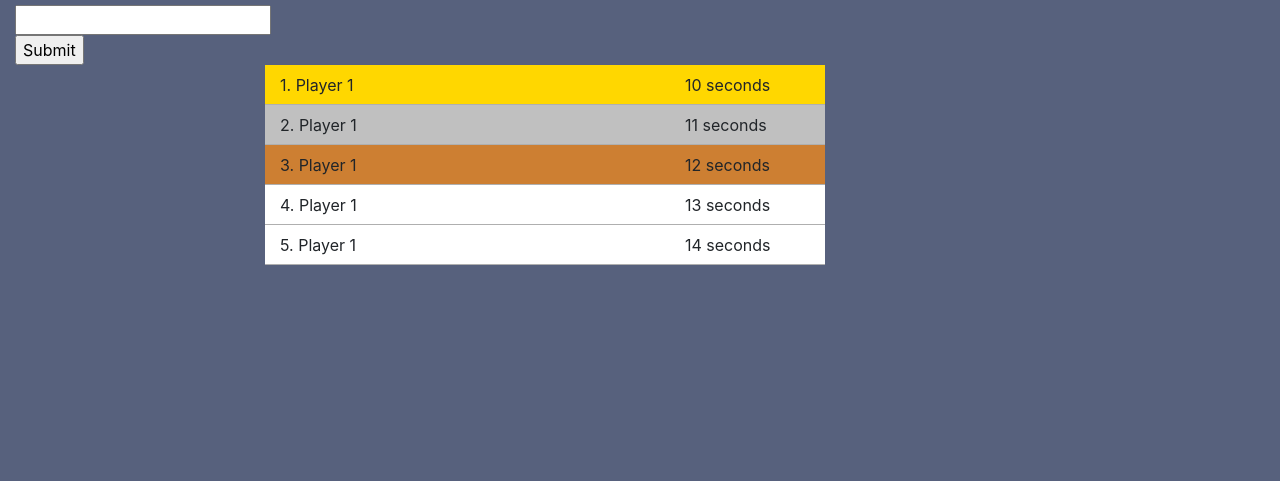
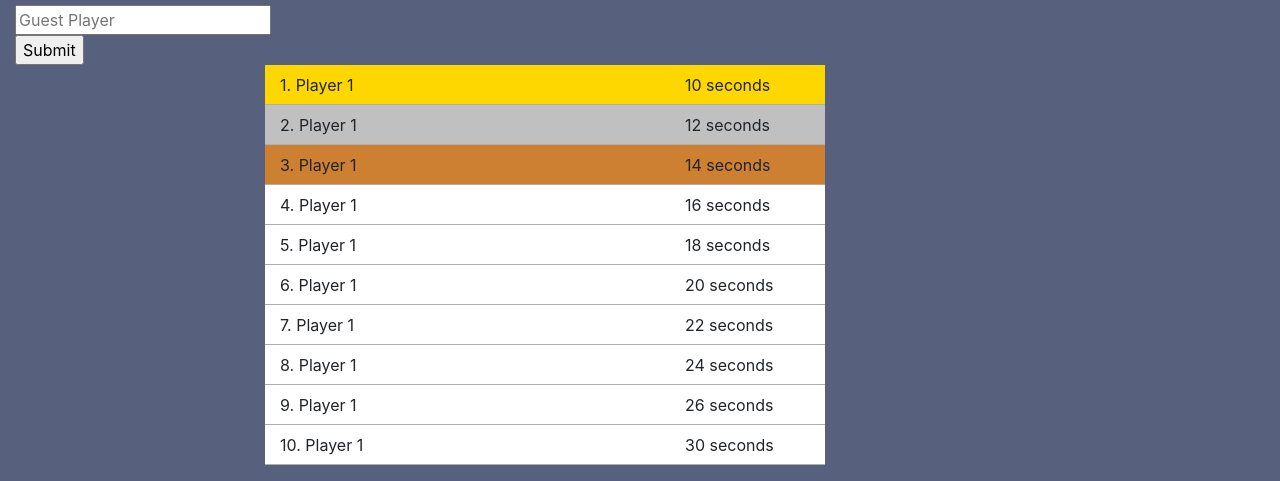
Before and after one commit to jonathanluu0/Reflex-Reactor, a plain HTML site: page index.html in a window 1280 px wide. Shown: the part 764-1245 px from the top of the page. Before the commit the page ends 1045 px from the top, so only its background shows below. Drawn offline with nearby package versions, Linux system fonts and the light colour scheme.

Commit message:
93% done

```diff
--- a/css/style.css
+++ b/css/style.css
@@ -11,6 +11,8 @@ form{
   width: 120px;
   float: left;
 }
+
+
 #star{
   height: 200px;
 }
@@ -56,9 +58,11 @@ form{
 .row:nth-child(2) {background: #c0c0c0;}
 /* Bronze */
 .row:nth-child(3) {background: #cd7f32;}
-.row:nth-child(4) {background: white;}
-.row:nth-child(5) {background: white;}
 
+
+.unranked{
+  background: white;
+}
 .row {
   position: relative;
   display: block;
--- a/index.html
+++ b/index.html
@@ -41,27 +41,41 @@
 
 
     <form id="name-submit">
-      Name:  <input type="text" name="fullname" class="username"><input type="submit" value="Submit">
+      Name:  <input type="text" name="fullname" class="username" placeholder="Guest Player"><input type="submit" value="Submit">
     </form>
-    <!-- <form id="name-submit">
-      Name: <input class="name"></input> <button class="btn btn-secondary" id="enter"></button>
-    </form> -->
+
       <div id="leaderboard">
         <ol start="1">
           <li class="row">
                 <div class="name">1. <span id="first-name">Player 1</span></div><div class="time"><span id="one">10</span> seconds</div>
           </li>
           <li class="row">
-                <div class="name">2. <span id="second-name">Player 1</span></div><div class="time"><span id="two">11</span> seconds</div>
+                <div class="name">2. <span id="second-name">Player 1</span></div><div class="time"><span id="two">12</span> seconds</div>
           </li>
           <li class="row">
-                <div class="name">3. <span id="third-name">Player 1</span></div><div class="time"><span id="three">12</span> seconds</div>
+                <div class="name">3. <span id="third-name">Player 1</span></div><div class="time"><span id="three">14</span> seconds</div>
           </li>
-          <li class="row">
-                <div class="name">4. <span id="fourth-name">Player 1</span></div><div class="time"><span id="four">13</span> seconds</div>
+          <li class="row unranked">
+                <div class="name">4. <span id="fourth-name">Player 1</span></div><div class="time"><span id="four">16</span> seconds</div>
           </li>
-          <li class="row">
-                <div class="name">5. <span id="fifth-name">Player 1</span></div><div  class="time"><span id="five">14</span> seconds</div>
+          <li class="row unranked">
+                <div class="name">5. <span id="fifth-name">Player 1</span></div><div  class="time"><span id="five">18</span> seconds</div>
+          </li>
+
+          <li class="row unranked">
+                <div class="name">6. <span id="sixth-name">Player 1</span></div><div class="time"><span id="six">20</span> seconds</div>
+          </li>
+          <li class="row unranked">
+                <div class="name">7. <span id="seventh-name">Player 1</span></div><div class="time"><span id="seven">22</span> seconds</div>
+          </li>
+          <li class="row unranked">
+                <div class="name">8. <span id="eighth-name">Player 1</span></div><div class="time"><span id="eight">24</span> seconds</div>
+          </li>
+          <li class="row unranked">
+                <div class="name">9. <span id="nineth-name">Player 1</span></div><div class="time"><span id="nine">26</span> seconds</div>
+          </li>
+          <li class="row unranked">
+                <div class="name">10. <span id="tenth-name">Player 1</span></div><div  class="time"><span id="ten">30</span> seconds</div>
           </li>
         </ol>
       </div>
--- a/js/app.js
+++ b/js/app.js
@@ -3,24 +3,39 @@ var timer = null;
 let name = "Guest Player"
 var highScore = [
       {name:'Player 1', time: 10},
-      {name:'Player 1', time: 11},
       {name:'Player 1', time: 12},
-      {name:'Player 1', time: 13},
-      {name:'Player 1', time: 14}
+      {name:'Player 1', time: 14},
+      {name:'Player 1', time: 16},
+      {name:'Player 1', time: 18},
+      {name:'Player 1', time: 20},
+      {name:'Player 1', time: 22},
+      {name:'Player 1', time: 24},
+      {name:'Player 1', time: 26},
+      {name:'Player 1', time: 30}
     ];
 var highScore2 = [
       {name:'Player 1', time: 15},
-      {name:'Player 1', time: 16},
-      {name:'Player 1', time: 17},
       {name:'Player 1', time: 18},
-      {name:'Player 1', time: 20}
+      {name:'Player 1', time: 21},
+      {name:'Player 1', time: 24},
+      {name:'Player 1', time: 27},
+      {name:'Player 1', time: 30},
+      {name:'Player 1', time: 32},
+      {name:'Player 1', time: 34},
+      {name:'Player 1', time: 36},
+      {name:'Player 1', time: 40}
     ];
 var highScore3 = [
       {name:'Player 1', time: 20},
       {name:'Player 1', time: 22},
       {name:'Player 1', time: 24},
       {name:'Player 1', time: 26},
-      {name:'Player 1', time: 28}
+      {name:'Player 1', time: 28},
+      {name:'Player 1', time: 30},
+      {name:'Player 1', time: 35},
+      {name:'Player 1', time: 40},
+      {name:'Player 1', time: 50},
+      {name:'Player 1', time: 60},
     ];
 
 var highScoreBoardList = [highScore, highScore2, highScore3];
@@ -43,6 +58,16 @@ function updateLeaderboard(){ // updates names and times
   $("#fourth-name").text(highScore[3].name);
   $("#five").text(highScore[4].time);
   $("#fifth-name").text(highScore[4].name);
+  $("#six").text(highScore[5].time);
+  $("#sixth-name").text(highScore[5].name);
+  $("#seven").text(highScore[6].time);
+  $("#seventh-name").text(highScore[6].name);
+  $("#eight").text(highScore[7].time);
+  $("#eighth-name").text(highScore[7].name);
+  $("#nine").text(highScore[8].time);
+  $("#nineth-name").text(highScore[8].name);
+  $("#ten").text(highScore[9].time);
+  $("#tenth-name").text(highScore[9].name);
 }
 
 function initializeGame(){
@@ -53,9 +78,10 @@ function initializeGame(){
   var startTime = Date.now();
   var sentenceList = [
     "Twinkle Twinkle Little Star",
-    "The quick brown fox jumped over the lazy dogs.",
+    "hijklmnop",
     "abcdefg",
     "MasterClass",
+    // "The quick brown fox jumped over the lazy dogs.",
     null,
     null,
     null,
@@ -63,7 +89,7 @@ function initializeGame(){
     null,
     null,
     null,
-    null
+    null,
   ];
 
   timer = setInterval(updateDisplay, 1); //updates timer every millisecond when start button is pushed
@@ -100,7 +126,7 @@ function initializeGame(){
   });
 
   function randomSentence(){
-    var num = Math.floor(Math.random() * 10);
+    var num = Math.floor(Math.random() * 12);
     if(sentenceList[num] != null){
       var typePhrase = prompt(sentenceList[num]);
         while(typePhrase != sentenceList[num]){
@@ -137,9 +163,9 @@ function checkStarsCount(){
     $('#star').unbind("click");
     var recordTime = stopwatch.innerHTML;
     clearInterval(timer);
-    if(displayTime < highScore[4].time){
-      highScore[4].time = displayTime;
-      highScore[4].name = name;
+    if(displayTime < highScore[9].time){
+      highScore[9].time = displayTime;
+      highScore[9].name = name;
       highScore.sort(sortNumber);
       console.log(timer, highScore)
       updateLeaderboard();
```
